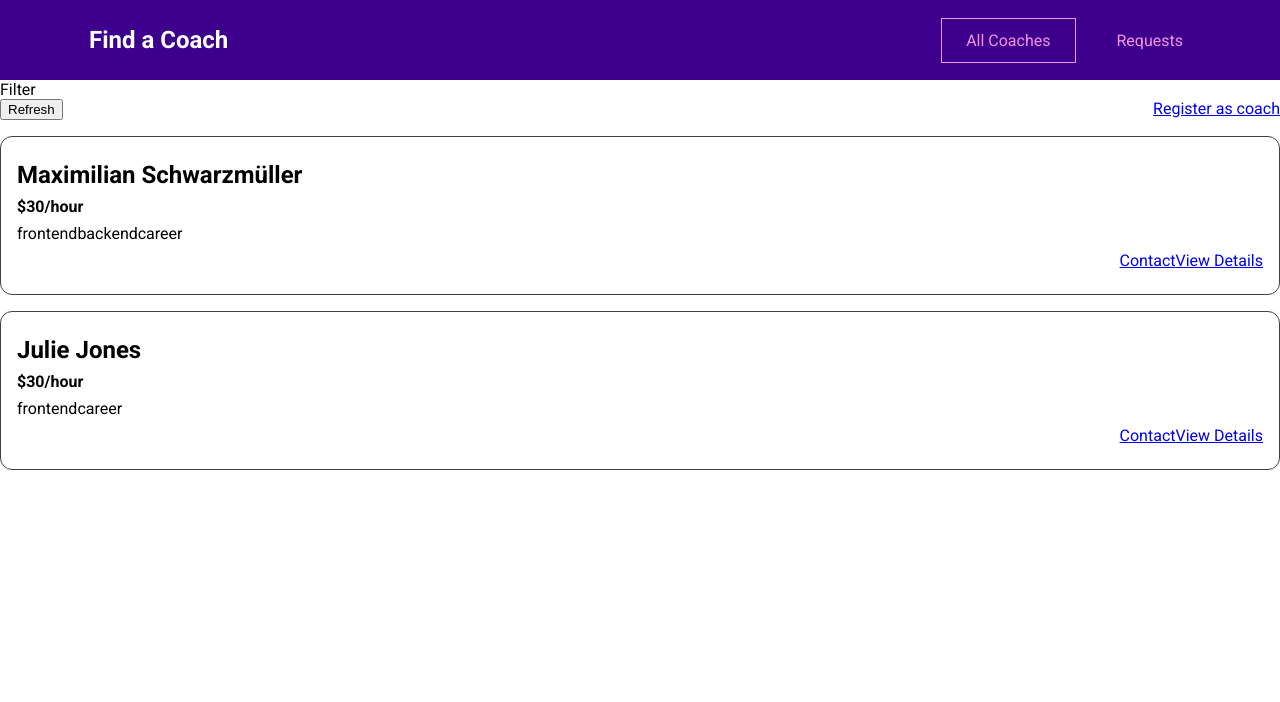
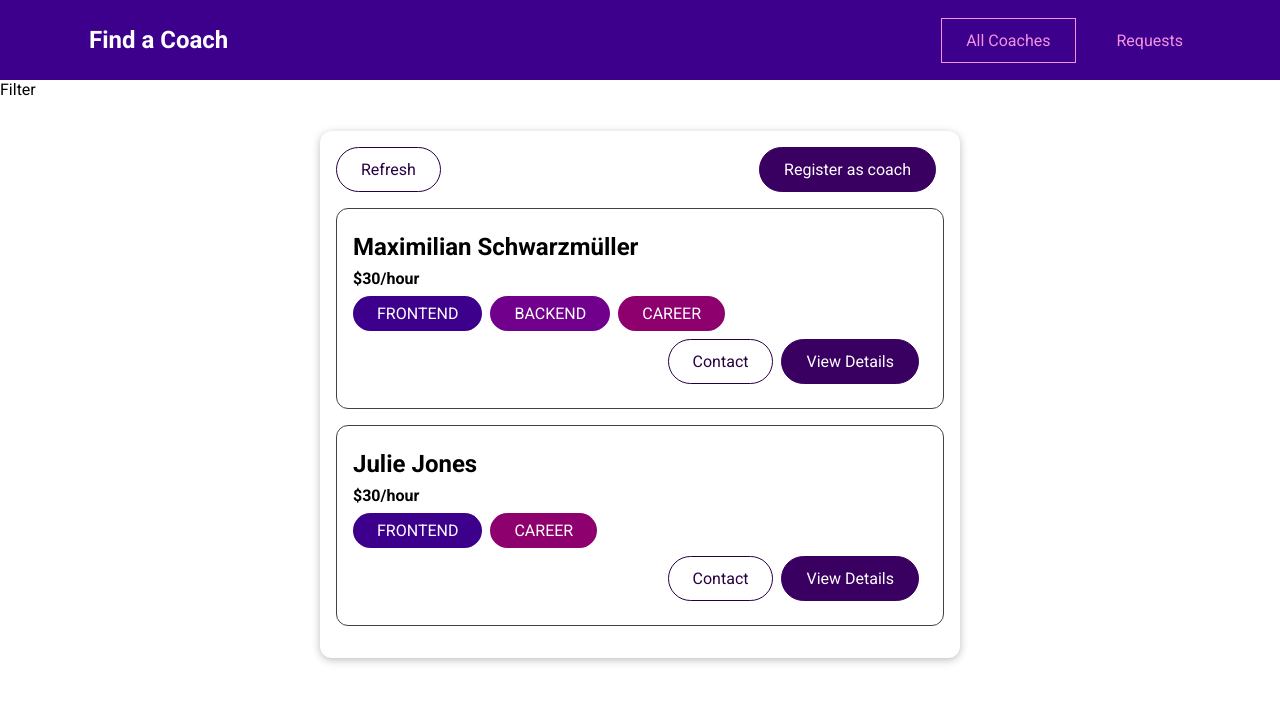
Before and after one commit to refayathaque/vue-coach-finder, a Vue app: page /coaches in a window 1280 px wide. Shown: the top 702 px of the page. Built offline with nearby package versions, Linux system fonts and the light colour scheme.

Commit message:
Nov 5 2348

```diff
--- /dev/null
+++ b/src/components/BaseBadge.vue
@@ -0,0 +1,37 @@
+<template>
+  <span class="badge" :class="type">{{ text }}</span>
+</template>
+
+<script>
+export default {
+  props: ["type", "title"],
+  computed: {
+    text() {
+      return this.title.toUpperCase();
+    },
+  },
+};
+</script>
+
+<style scoped>
+.badge {
+  background-color: #ccc;
+  color: #252525;
+  border-radius: 30px;
+  padding: 0.5rem 1.5rem;
+  display: inline-block;
+  margin-right: 0.5rem;
+}
+.frontend {
+  background-color: #3d008d;
+  color: white;
+}
+.backend {
+  background-color: #71008d;
+  color: white;
+}
+.career {
+  background-color: #8d006e;
+  color: white;
+}
+</style>
--- /dev/null
+++ b/src/components/BaseButton.vue
@@ -0,0 +1,69 @@
+<template>
+  <button v-if="!link" :class="mode">
+    <slot></slot>
+  </button>
+  <router-link v-else :to="to" :class="mode">
+    <slot></slot>
+  </router-link>
+</template>
+
+<script>
+export default {
+  props: {
+    mode: {
+      type: String,
+      required: false,
+      default: null,
+    },
+    link: {
+      type: Boolean,
+      required: false,
+      default: false,
+    },
+    to: {
+      type: String,
+      required: false,
+      default: "/",
+    },
+  },
+};
+</script>
+
+<style scoped>
+button,
+a {
+  text-decoration: none;
+  padding: 0.75rem 1.5rem;
+  font: inherit;
+  background-color: #3a0061;
+  border: 1px solid #3a0061;
+  color: white;
+  cursor: pointer;
+  border-radius: 30px;
+  margin-right: 0.5rem;
+  display: inline-block;
+}
+a:hover,
+a:active,
+button:hover,
+button:active {
+  background-color: #270041;
+  border-color: #270041;
+}
+.flat {
+  background-color: transparent;
+  color: #3a0061;
+  border: none;
+}
+.outline {
+  background-color: transparent;
+  border-color: #270041;
+  color: #270041;
+}
+.flat:hover,
+.flat:active,
+.outline:hover,
+.outline:active {
+  background-color: #edd2ff;
+}
+</style>
--- /dev/null
+++ b/src/components/BaseCard.vue
@@ -0,0 +1,19 @@
+<template>
+  <div class="card">
+    <slot></slot>
+  </div>
+</template>
+
+<script>
+export default {};
+</script>
+
+<style>
+.card {
+  border-radius: 12px;
+  box-shadow: 0 2px 8px rgba(0, 0, 0, 0.26);
+  padding: 1rem;
+  margin: 2rem auto;
+  max-width: 40rem;
+}
+</style>
--- a/src/components/CoachItem.vue
+++ b/src/components/CoachItem.vue
@@ -3,11 +3,13 @@
     <h3>{{ firstName }} {{ lastName }}</h3>
     <h4>${{ rate }}/hour</h4>
     <div>
-      <span v-for="area in areas" :key="area">{{ area }}</span>
+      <base-badge v-for="area in areas" :key="area" :type="area" :title="area"></base-badge>
     </div>
     <div class="actions">
-      <router-link :to="coachContactLink">Contact</router-link>
-      <router-link :to="coachDetailsLink">View Details</router-link>
+      <base-button mode="outline" link :to="coachContactLink"
+        >Contact</base-button
+      >
+      <base-button link :to="coachDetailsLink">View Details</base-button>
     </div>
   </li>
 </template>
@@ -17,13 +19,13 @@
   props: ["id", "firstName", "lastName", "rate", "areas"],
   computed: {
     coachContactLink() {
-      return `${this.$route.path}/${this.id}/contact`
+      return `${this.$route.path}/${this.id}/contact`;
       // return `/coaches/${this.id}/contact`
     },
     coachDetailsLink() {
-      return `${this.$route.path}/${this.id}`
-    }
-  }
+      return `${this.$route.path}/${this.id}`;
+    },
+  },
 };
 </script>
 
--- a/src/pages/CoachesList.vue
+++ b/src/pages/CoachesList.vue
@@ -3,9 +3,10 @@
     Filter
   </section>
   <section>
+    <base-card>
       <div class="controls">
-      <button>Refresh</button>
-      <router-link to="/register">Register as coach</router-link>
+        <base-button mode="outline">Refresh</base-button>
+        <base-button link to="/register">Register as coach</base-button>
       </div>
       <ul v-if="hasCoaches">
         <!-- <li v-for="coach in filteredCoaches" :key="coach.id">
@@ -22,6 +23,7 @@
         />
       </ul>
       <h3 v-else>No coaches found</h3>
+    </base-card>
   </section>
 </template>
 
```
Also changed, not shown: src/main.js (+7 -0 lines). Lines whose indentation alone changed are shown as unchanged.
